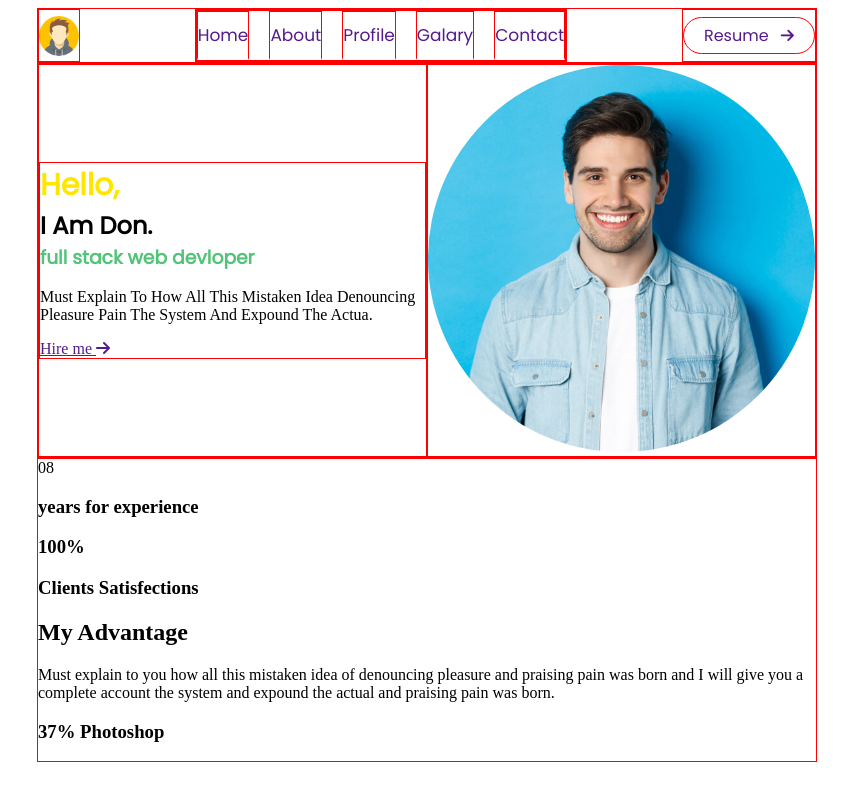
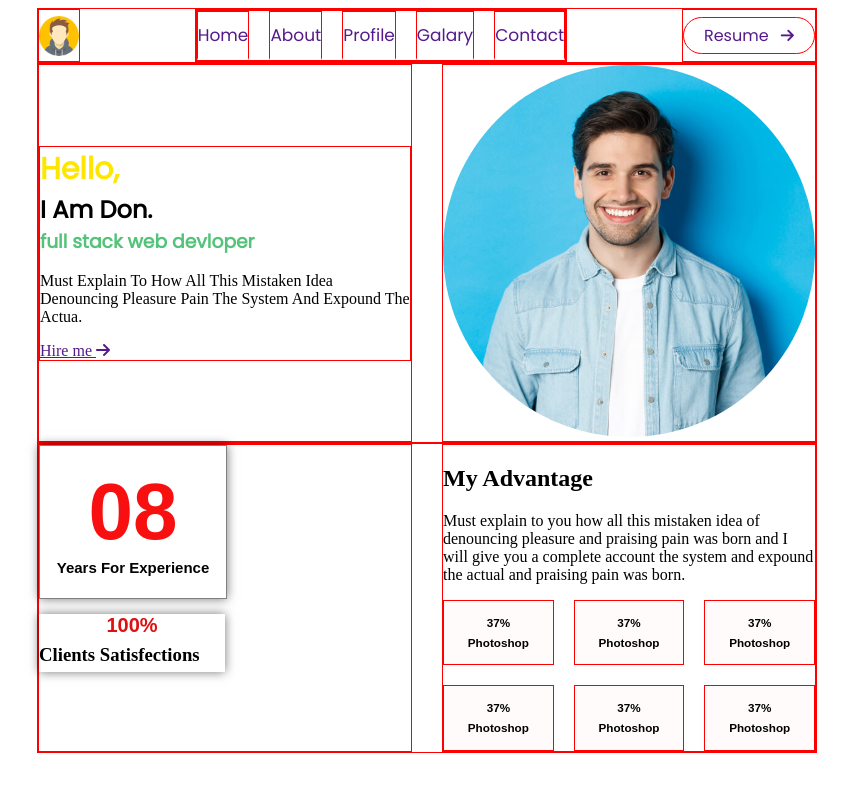
Before and after one commit to mdtarikul519/blog_design, a plain HTML site: page index.html in a window 1280 px wide. Shown: the whole page, without its empty margins (213-1061 px from the left). Drawn offline with Linux system fonts and the light colour scheme.

Commit message:
advance section

```diff
--- a/index.html
+++ b/index.html
@@ -76,14 +76,17 @@
             <div class="advantens_content">
                 <div class="left_advantence">
                     <div class="exprience">
+                     <h2>
                         <span>08</span>
-                        <h3>years for experience</h3>
+                        <span>years for experience</span>
+                     </h2>
+
                     </div>
                     <div class="claintes">
                         <h3 class="parcent">
                             100%
                         </h3>
-                        <h3 class="Client">
+                        <h3 class="satis">
                             <span class="top">Clients</span>
                             <span class="bootm">Satisfections</span>
                         </h3>
@@ -95,12 +98,42 @@
                         and I will
                         give you a complete account the system and expound the actual and praising pain was born.</p>
                     <div class="advantage_list">
-                         <div class="all_item">
-                               <h3>
+                        <div class="all_item">
+                            <h3>
                                 <span class="top">37%</span>
                                 <span class="bootom">Photoshop</span>
-                               </h3>
-                         </div>
+                            </h3>
+                        </div>
+                        <div class="all_item">
+                            <h3>
+                                <span class="top">37%</span>
+                                <span class="bootom">Photoshop</span>
+                            </h3>
+                        </div>
+                        <div class="all_item">
+                            <h3>
+                                <span class="top">37%</span>
+                                <span class="bootom">Photoshop</span>
+                            </h3>
+                        </div>
+                        <div class="all_item">
+                            <h3>
+                                <span class="top">37%</span>
+                                <span class="bootom">Photoshop</span>
+                            </h3>
+                        </div>
+                        <div class="all_item">
+                            <h3>
+                                <span class="top">37%</span>
+                                <span class="bootom">Photoshop</span>
+                            </h3>
+                        </div>
+                        <div class="all_item">
+                            <h3>
+                                <span class="top">37%</span>
+                                <span class="bootom">Photoshop</span>
+                            </h3>
+                        </div>
                     </div>
                 </div>
 
--- a/style.css
+++ b/style.css
@@ -95,6 +95,7 @@
 .banner_content {
     display: grid;
     grid-template-columns: 1fr 1fr;
+    gap: 30px;
 }
 
 .banner_content .left_content {
@@ -140,24 +141,96 @@
 
 /* Advantage section */
 
-#advantage{
+.advantens_content{
+    display: grid;
+    grid-template-columns: 1fr 1fr;
+    gap: 30px;
 }
 
-.advantens_content.left_advantence{}
+ .advantens_content .left_advantence{
+    border: 1px solid red;
 
-.advantens_content.left_advantence .exprience{}
-.advantens_content.left_advantence .exprience span{}
-.advantens_content.left_advantence .exprience h3{}
-.advantens_content.left_advantence .Client .top{}
-.advantens_content.left_advantence .Client .bootm{}
+}
 
-.advantens_content.right_advantance{}
+.advantens_content .left_advantence .exprience{
+    border: 1px solid grey;
+    width: 50%;
+    margin: 0;
+    background-color: white;
+    box-shadow: 0px 0px 10px rgba(0, 0, 0, 0.534);
+}
+.advantens_content .left_advantence .exprience h2 span:nth-child(1){
+ display: block;
+ font-size: 80px;
+ text-align: center;
+ font-family: sans-serif;
+ color: rgb(248, 16, 16);
+
+}
+.advantens_content .left_advantence .exprience h2 span:nth-child(2){
+  display: block;
+  font-size: 15px;
+  text-align: center;
+  text-transform: capitalize;
+  font-family: sans-serif;
+  line-height:20px ;
+
+}
+
+.advantens_content .left_advantence .claintes{
+    background-color: white;
+    box-shadow: 0px 0px 10px rgba(0, 0, 0, 0.534);
+    width: 50%;
+    margin-top: 15px;
+}
+.advantens_content .left_advantence .claintes .parcent{
+  margin: 0;
+  color: rgb(221, 17, 17);
+  font-family: sans-serif;
+  font-size: 20px;
+  text-align: center;
+
+}
+.advantens_content .left_advantence .claintes .satis{
+    line-height: 35px;
+    margin: 0;
+}
+.advantens_content.left_advantence .claintes .satis .top{
+
+}
+.advantens_content.left_advantence .claintes .satis .bootm{
+
+line-height: 5px;
+}
+
+.right_advantance{
+    border: 1px solid red;
+
+}
 .advantens_content.right_advantance h2{}
 .advantens_content.right_advantance p{}
 
 
 
-.advantens_content.right_advantance .advantage_list{}
-.advantens_content.right_advantance .advantage_list .all_item{}
-.advantens_content.right_advantance .advantage_list .all_item .top{}
-.advantens_content.right_advantance .advantage_list .all_item .bootom{}
+.advantens_content .right_advantance .advantage_list{
+    display: grid;
+    grid-template-columns: repeat(3, 1fr);
+    font-family: sans-serif;
+    font-size: 10px;
+    text-align: center;
+    gap: 20px;
+
+}
+.advantens_content .right_advantance .advantage_list .all_item{
+    border: 1px solid red;
+    line-height: 20px;
+    background-color: rgb(255, 251, 251);
+    box-shadow: 0px 0px 10px rgba(0, 0, 0, 0.021);
+
+}
+.advantens_content .right_advantance .advantage_list .all_item .top{
+  display: block;
+}
+.advantens_content.right_advantance .advantage_list .all_item .bootom{
+
+}
```
